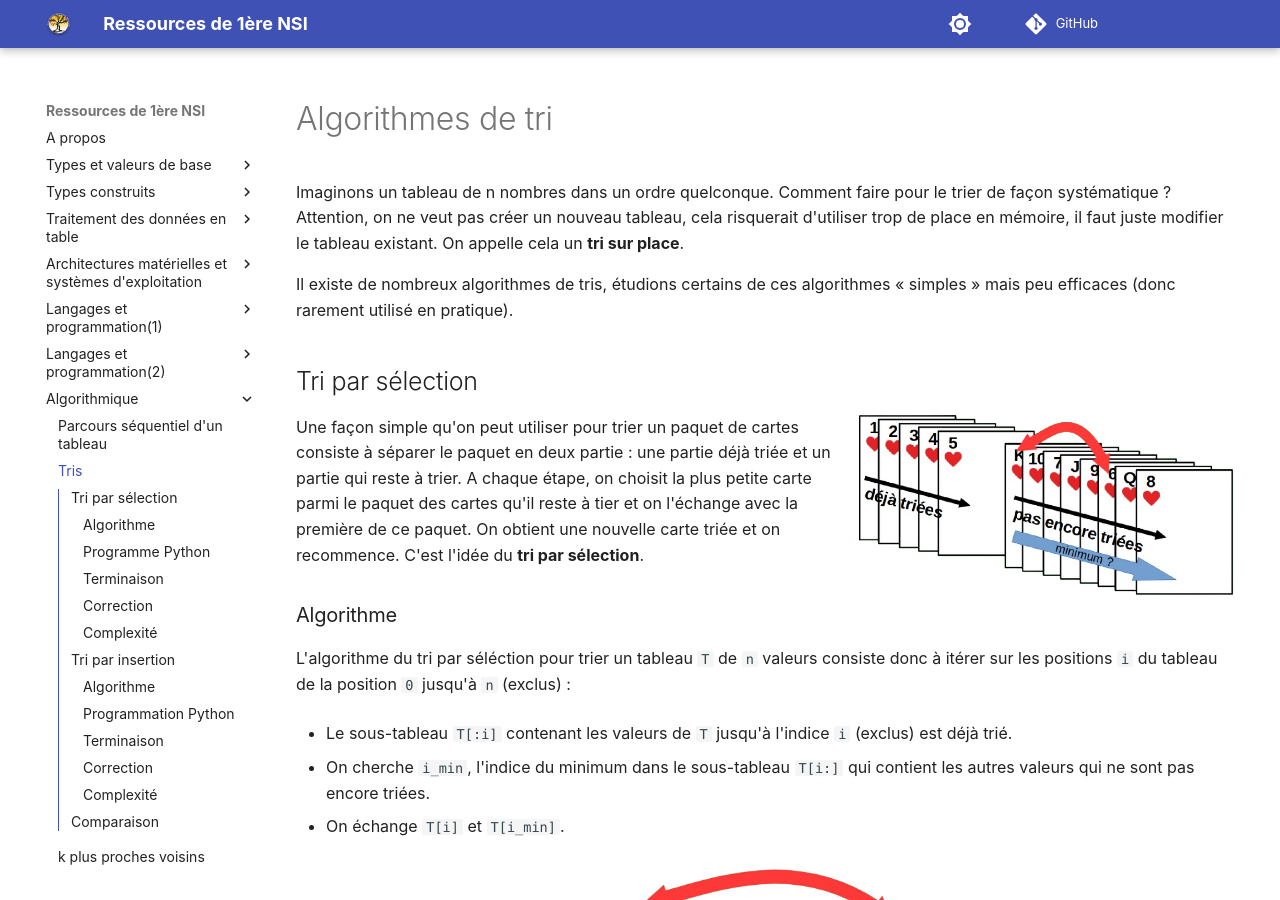
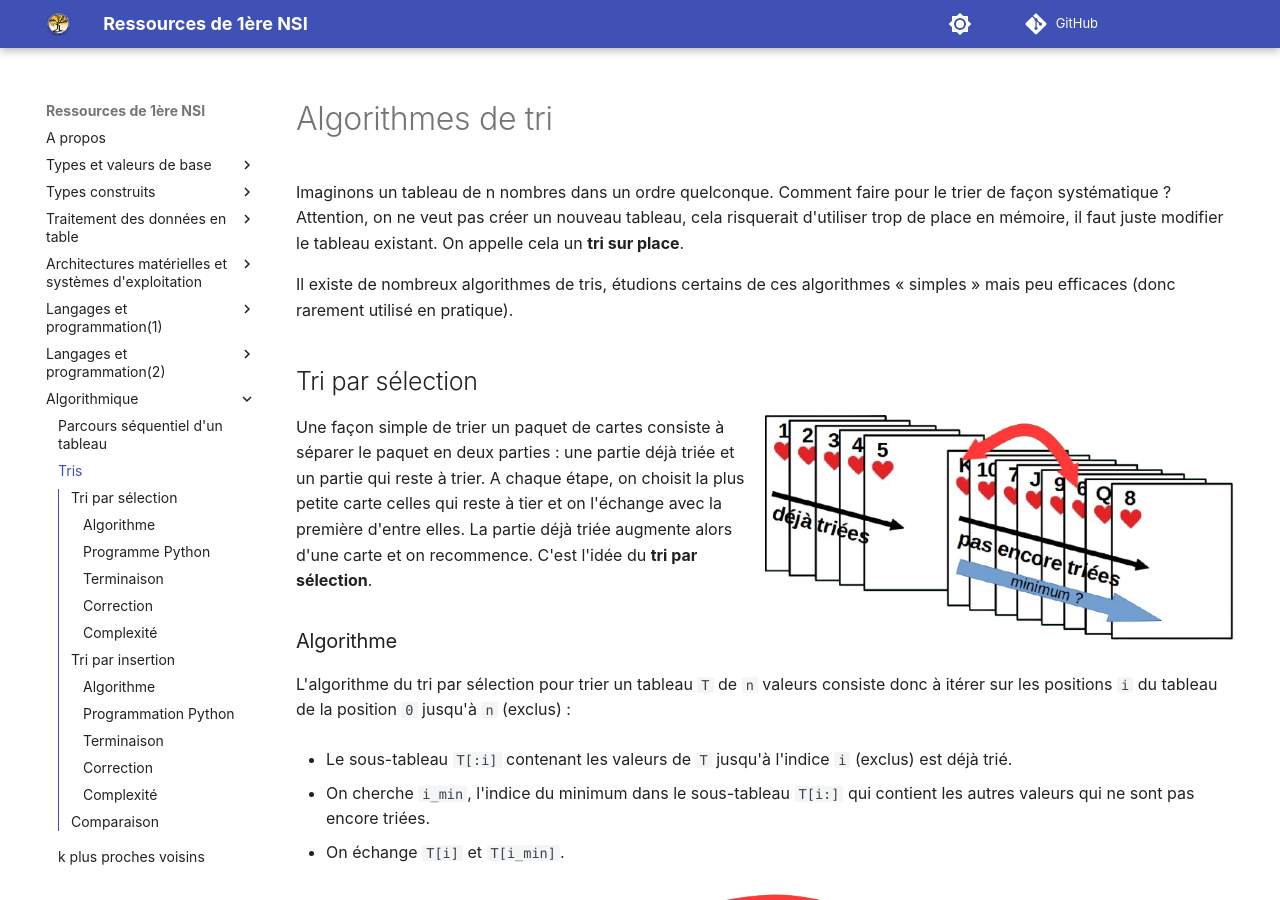
Before and after one commit to fab-perez/NSI-1, an MkDocs documentation site: the page built from docs/algorithmique/2-tris.md, in a window 1280 px wide and 900 px high. Built offline with MkDocs 1.6.1 and Material for MkDocs 9.7.7, drawn with Linux system fonts in a browser that asks for light colours; comment, search, counter and statistics services are not loaded; some of the changed text lies outside the part shown.

Commit message:
Add files via upload

```diff
--- a/docs/algorithmique/2-tris.md
+++ b/docs/algorithmique/2-tris.md
@@ -6,13 +6,13 @@ Il existe de nombreux algorithmes de tris, étudions certains de ces algorithmes
 
 ## Tri par sélection
 
-![Tri par sélection d'un paquet de cartes](assets/2-tri-selection-cartes.png){width=40% align=right}
+![Tri par sélection d'un paquet de cartes](assets/2-tri-selection-cartes.png){width=50% align=right}
 
-Une façon simple qu'on peut utiliser pour trier un paquet de cartes consiste à séparer le paquet en deux partie : une partie déjà triée et un partie qui reste à trier. A chaque étape, on choisit la plus petite carte parmi le paquet des cartes qu'il reste à tier et on l'échange avec la première de ce paquet. On obtient une nouvelle carte triée et on recommence. C'est l'idée du **tri par sélection**.
+Une façon simple de trier un paquet de cartes consiste à séparer le paquet en deux parties : une partie déjà triée et un partie qui reste à trier. A chaque étape, on choisit la plus petite carte celles qui reste à tier et on l'échange avec la première d'entre elles. La partie déjà triée augmente alors d'une carte et on recommence. C'est l'idée du **tri par sélection**.
 
 ### Algorithme
 
-L'algorithme du tri par séléction pour trier un tableau `T` de `n` valeurs consiste donc à itérer sur les positions `i` du tableau de la position `0` jusqu'à `n` (exclus) :
+L'algorithme du tri par sélection pour trier un tableau `T` de `n` valeurs consiste donc à itérer sur les positions `i` du tableau de la position `0` jusqu'à `n` (exclus) :
 
 - Le sous-tableau `T[:i]` contenant les valeurs de `T` jusqu'à l'indice `i` (exclus) est déjà trié.
 
@@ -95,10 +95,12 @@ Cet invariant prouve la correction de l'algorithme : si l'invariant est vrai et
 
 ## Tri par insertion
 
-![Tri par insertion d'un paquet de cartes](assets/2-tri-insertion-cartes.png){width=40% align=right}
+![Tri par insertion d'un paquet de cartes](assets/2-tri-insertion-cartes.png){width=50% align=right}
 
 
-La plupart des personnes utilisent naturellement le tri par insertion par exemple pour trier des cartes à jouer dans leur main en prenant les éléments un par un et en les insérant à leur place dans la partie déjà triée.
+Les joueurs de cartes utilisent souvent le **tri par insertion** de façon naturelle quand ils trient leurs cartes en main en les prenant une par une de la gauche vers la droite et en plaçant chaque carte à sa place entre celles qui sont déjà triées sur la gauche.
+
+
 
 ### Algorithme
 
```
Also changed, not shown: docs/algorithmique/3-kppv.md (+14 -12 lines).
